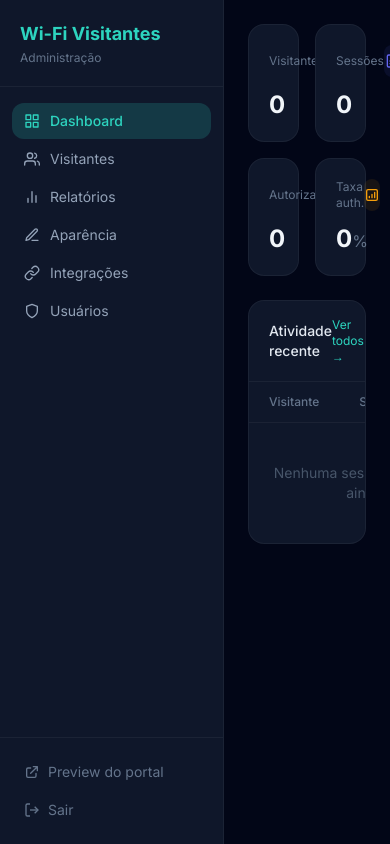
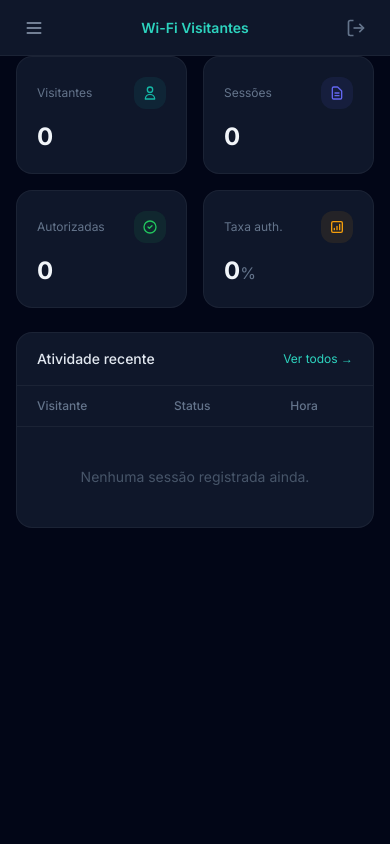
Before and after one commit to fellipepinheiro/captiveportal, a Flask app: page /admin/ in a window 390 px wide. Run offline with Flask 3, Linux system fonts and the light colour scheme; the visitor is signed in with stand-in values (Sample User, id 1); data that the repository does not hold is empty; some libraries are stand-ins or nearby versions.

Commit message:
fix: admin base.html - responsive mobile sidebar with overlay drawer

```diff
--- a/app/templates/admin/base.html
+++ b/app/templates/admin/base.html
@@ -16,23 +16,96 @@
       color: var(--accent) !important;
       font-weight: 500;
     }
-    .nav-link:hover {
-      background-color: rgba(255,255,255,0.05);
-      color: #f1f5f9;
-    }
+    .nav-link:hover { background-color: rgba(255,255,255,0.05); color: #f1f5f9; }
     .brand-title { color: var(--accent); }
     .btn-accent { background-color: var(--btn-color) !important; color: #fff !important; }
     .btn-accent:hover { filter: brightness(1.15); }
     .accent-text { color: var(--accent); }
     .accent-border { border-color: color-mix(in srgb, var(--accent) 30%, transparent); }
     .accent-bg { background-color: color-mix(in srgb, var(--accent) 12%, transparent); }
+
+    /* Sidebar drawer mobile */
+    #sidebar {
+      transition: transform 0.25s cubic-bezier(0.16,1,0.3,1);
+    }
+    #sidebar.open  { transform: translateX(0); }
+    #sidebar.closed { transform: translateX(-100%); }
+    #overlay {
+      transition: opacity 0.25s ease;
+    }
+    #overlay.hidden { opacity: 0; pointer-events: none; }
+    #overlay.visible { opacity: 1; pointer-events: auto; }
+
+    /* Desktop: sidebar always visible */
+    @media (min-width: 768px) {
+      #sidebar { transform: translateX(0) !important; position: relative !important;
+                 height: 100vh; top: 0 !important; }
+      #overlay { display: none !important; }
+      #mobile-header { display: none !important; }
+      body { display: flex; }
+    }
+
+    /* Mobile: sidebar is a fixed drawer */
+    @media (max-width: 767px) {
+      #sidebar {
+        position: fixed;
+        top: 0; left: 0;
+        height: 100dvh;
+        z-index: 50;
+        width: 240px;
+      }
+      #sidebar.closed { transform: translateX(-100%); }
+      body { display: block; }
+      #main-content { padding-top: 56px; }
+    }
   </style>
 </head>
-<body class="min-h-full bg-slate-950 text-slate-200 flex"
+<body class="min-h-full bg-slate-950 text-slate-200"
       style="--accent: {{ portal_accent }}; --btn-color: {{ portal_btn_color }};">
 
+  <!-- Mobile top bar -->
+  <header id="mobile-header"
+          class="fixed top-0 left-0 right-0 z-40 flex items-center justify-between
+                 bg-slate-900 border-b border-white/5 px-4 h-14">
+    <button id="menu-btn" aria-label="Abrir menu"
+            class="flex items-center justify-center w-9 h-9 rounded-lg text-slate-400
+                   hover:bg-white/5 hover:text-slate-100 transition-colors">
+      <svg id="icon-menu" class="w-5 h-5" fill="none" stroke="currentColor" stroke-width="2" viewBox="0 0 24 24">
+        <path stroke-linecap="round" stroke-linejoin="round" d="M4 6h16M4 12h16M4 18h16"/>
+      </svg>
+      <svg id="icon-close" class="w-5 h-5 hidden" fill="none" stroke="currentColor" stroke-width="2" viewBox="0 0 24 24">
+        <path stroke-linecap="round" stroke-linejoin="round" d="M6 18L18 6M6 6l12 12"/>
+      </svg>
+    </button>
+
+    <span class="text-sm font-semibold" style="color: var(--accent)">
+      {% if custom_logo_url %}
+        <img src="{{ custom_logo_url }}" alt="Logo" class="h-7 object-contain" loading="lazy">
+      {% else %}
+        {{ portal_title }}
+      {% endif %}
+    </span>
+
+    <a href="{{ url_for('admin.logout') }}"
+       class="flex items-center justify-center w-9 h-9 rounded-lg text-slate-500
+              hover:bg-red-500/10 hover:text-red-400 transition-colors" aria-label="Sair">
+      <svg class="w-5 h-5" fill="none" stroke="currentColor" stroke-width="2" viewBox="0 0 24 24">
+        <path d="M9 21H5a2 2 0 01-2-2V5a2 2 0 012-2h4"/><polyline points="16 17 21 12 16 7"/><line x1="21" y1="12" x2="9" y2="12"/>
+      </svg>
+    </a>
+  </header>
+
+  <!-- Overlay (mobile) -->
+  <div id="overlay"
+       class="fixed inset-0 z-40 bg-black/60 hidden"
+       style="backdrop-filter: blur(2px);"
+       onclick="closeSidebar()"></div>
+
   <!-- Sidebar -->
-  <aside class="w-56 min-h-screen bg-slate-900 border-r border-white/5 flex flex-col shrink-0">
+  <aside id="sidebar"
+         class="closed w-60 bg-slate-900 border-r border-white/5 flex flex-col shrink-0">
+
+    <!-- Logo desktop -->
     <div class="px-5 py-5 border-b border-white/5">
       {% if custom_logo_url %}
         <img src="{{ custom_logo_url }}" alt="Logo" class="h-8 object-contain mb-1" loading="lazy">
@@ -42,7 +115,7 @@
       <span class="block text-xs text-slate-500 mt-0.5">Administra&ccedil;&atilde;o</span>
     </div>
 
-    <nav class="flex-1 px-3 py-4 space-y-0.5">
+    <nav class="flex-1 px-3 py-4 space-y-0.5 overflow-y-auto">
       {% set nav_items = [
         ('admin.dashboard',           'Dashboard',    'M3 3h7v7H3zm0 11h7v7H3zm11-11h7v7h-7zm0 11h7v7h-7z'),
         ('admin.visitors',            'Visitantes',   'M17 21v-2a4 4 0 00-4-4H5a4 4 0 00-4 4v2M23 21v-2a4 4 0 00-3-3.87M16 3.13a4 4 0 010 7.75M9 3a4 4 0 100 8 4 4 0 000-8z'),
@@ -55,7 +128,8 @@
         {% set is_active = request.endpoint == endpoint or
            (endpoint == 'admin.visitors' and request.endpoint in ('admin.visitor_block','admin.visitor_unblock','admin.visitor_detail')) %}
         <a href="{{ url_for(endpoint) }}"
-           class="nav-link flex items-center gap-2.5 px-3 py-2 rounded-xl text-sm text-slate-400 transition-colors
+           onclick="closeSidebar()"
+           class="nav-link flex items-center gap-2.5 px-3 py-2.5 rounded-xl text-sm text-slate-400 transition-colors
                   {{ 'nav-active' if is_active else '' }}">
           <svg class="w-4 h-4 shrink-0" fill="none" stroke="currentColor" stroke-width="2" viewBox="0 0 24 24">
             <path stroke-linecap="round" stroke-linejoin="round" d="{{ icon }}"/>
@@ -68,14 +142,15 @@
     <div class="px-3 py-4 border-t border-white/5 space-y-0.5">
       <a href="/guest/s/default/?id=aa:bb:cc:00:00:01&ap=00:00:00:00:00:01&ssid=Preview"
          target="_blank"
-         class="nav-link flex items-center gap-2 px-3 py-2 rounded-xl text-sm text-slate-500 transition-colors">
+         class="nav-link flex items-center gap-2 px-3 py-2.5 rounded-xl text-sm text-slate-500 transition-colors">
         <svg class="w-4 h-4 shrink-0" fill="none" stroke="currentColor" stroke-width="2" viewBox="0 0 24 24">
           <path stroke-linecap="round" stroke-linejoin="round" d="M10 6H6a2 2 0 00-2 2v10a2 2 0 002 2h10a2 2 0 002-2v-4M14 4h6m0 0v6m0-6L10 14"/>
         </svg>
         Preview do portal
       </a>
       <a href="{{ url_for('admin.logout') }}"
-         class="flex items-center gap-2 px-3 py-2 rounded-xl text-sm text-slate-500 hover:bg-red-500/10 hover:text-red-400 transition-colors">
+         class="flex items-center gap-2 px-3 py-2.5 rounded-xl text-sm text-slate-500
+                hover:bg-red-500/10 hover:text-red-400 transition-colors">
         <svg class="w-4 h-4 shrink-0" fill="none" stroke="currentColor" stroke-width="2" viewBox="0 0 24 24">
           <path d="M9 21H5a2 2 0 01-2-2V5a2 2 0 012-2h4"/><polyline points="16 17 21 12 16 7"/><line x1="21" y1="12" x2="9" y2="12"/>
         </svg>
@@ -84,8 +159,8 @@
     </div>
   </aside>
 
-  <!-- Main -->
-  <main class="flex-1 overflow-auto p-6">
+  <!-- Main content -->
+  <main id="main-content" class="flex-1 overflow-auto p-4 md:p-6 min-h-screen">
     {% with messages = get_flashed_messages(with_categories=true) %}
       {% if messages %}
         <div class="mb-4 space-y-2">
@@ -102,5 +177,51 @@
     {% block content %}{% endblock %}
   </main>
 
+  <script>
+    const sidebar  = document.getElementById('sidebar');
+    const overlay  = document.getElementById('overlay');
+    const iconMenu = document.getElementById('icon-menu');
+    const iconClose= document.getElementById('icon-close');
+    let isOpen = false;
+
+    function openSidebar() {
+      isOpen = true;
+      sidebar.classList.remove('closed');
+      sidebar.classList.add('open');
+      overlay.classList.remove('hidden');
+      overlay.classList.add('visible');
+      iconMenu.classList.add('hidden');
+      iconClose.classList.remove('hidden');
+      document.body.style.overflow = 'hidden';
+    }
+
+    function closeSidebar() {
+      isOpen = false;
+      sidebar.classList.remove('open');
+      sidebar.classList.add('closed');
+      overlay.classList.remove('visible');
+      overlay.classList.add('hidden');
+      iconMenu.classList.remove('hidden');
+      iconClose.classList.add('hidden');
+      document.body.style.overflow = '';
+    }
+
+    document.getElementById('menu-btn').addEventListener('click', function() {
+      isOpen ? closeSidebar() : openSidebar();
+    });
+
+    // Fecha com ESC
+    document.addEventListener('keydown', function(e) {
+      if (e.key === 'Escape' && isOpen) closeSidebar();
+    });
+
+    // Em desktop, garante sidebar visível
+    const mq = window.matchMedia('(min-width: 768px)');
+    function onResize(e) {
+      if (e.matches) { closeSidebar(); document.body.style.overflow = ''; }
+    }
+    mq.addEventListener('change', onResize);
+  </script>
+
 </body>
 </html>
```
